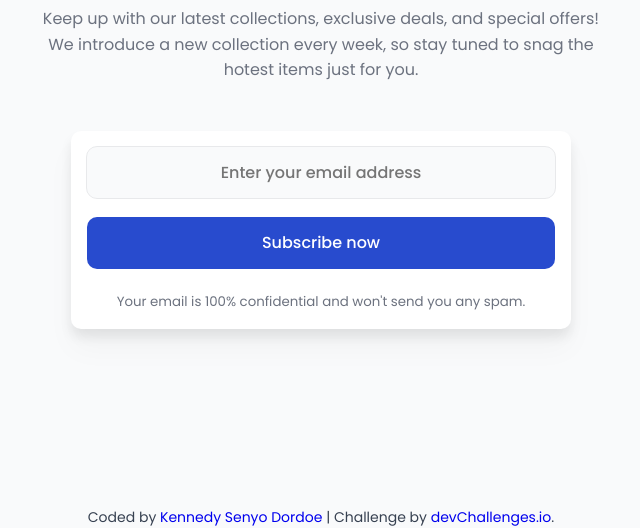
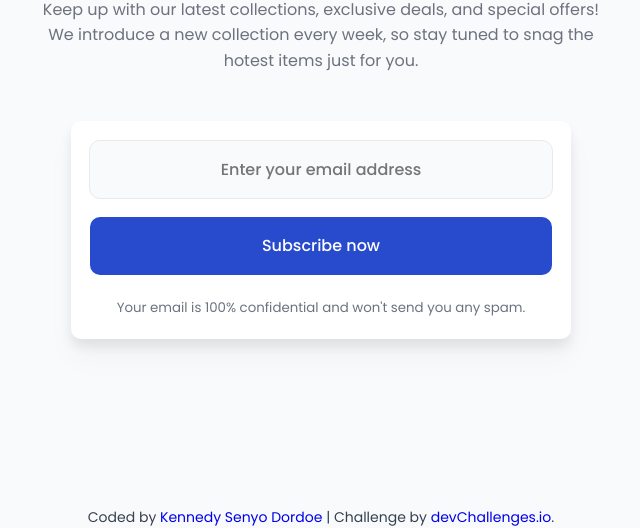
Before and after one commit to Kennedysenyo/join-our-newsletter, a plain HTML site: page index.html in a window 1280 px wide. Shown: the part 310-838 px from the top of the page, without its empty margins (319-959 px from the left). Drawn offline with Linux system fonts and the light colour scheme.

Commit message:
Add padding

```diff
--- a/styles.css
+++ b/styles.css
@@ -51,7 +51,7 @@ main {
 .form-div {
   margin-top: 2rem;
   background-color: #fff;
-  padding: 1rem;
+  padding: 1.2rem;
   border-radius: 10px;
   box-shadow: 0px 20px 30px 0px rgba(0, 0, 0, 0.03),
     0px 8px 12px 0px rgba(0, 0, 0, 0.08);
@@ -69,7 +69,7 @@ main {
 .form-div input,
 .form-div button {
   font-weight: 500;
-  padding: 0.8rem;
+  padding: 1rem;
   border-radius: 10px;
   text-align: center;
 }
```
